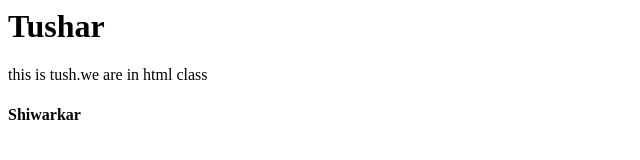
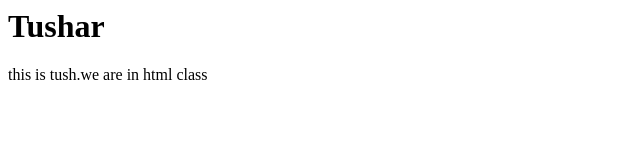
Before and after one commit to tusharshiwarkar/ecommerce, a plain HTML site: page index.html in a window 1280 px wide. Shown: the full height of the page, 0-640 px from the left. Drawn offline with Linux system fonts and the light colour scheme.

Commit message:
added index.html

```diff
--- a/index.html
+++ b/index.html
@@ -1,9 +1,7 @@
 <html>
-
-    <body>
-        <h1>Tushar</h1>
+<body>
+     <h1>Tushar</h1>
         <p>this is tush.we are in html class</p>
-        <h4>Shiwarkar</h4>
 
     </body>
 </html>
```
